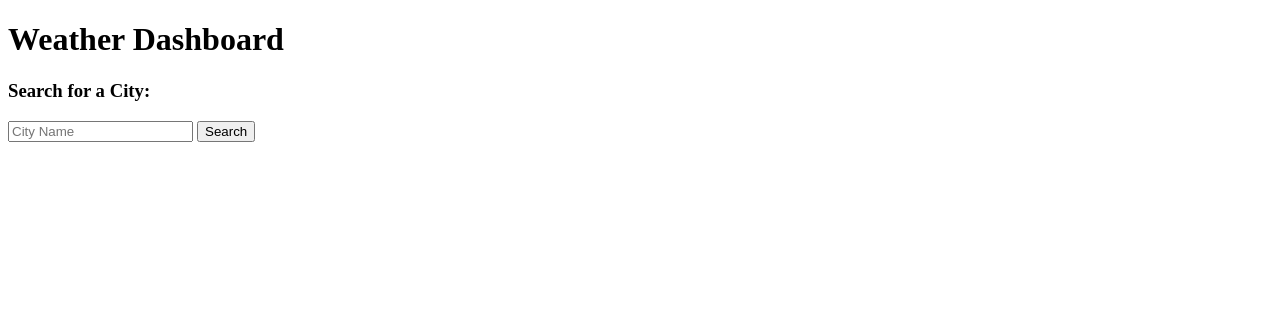
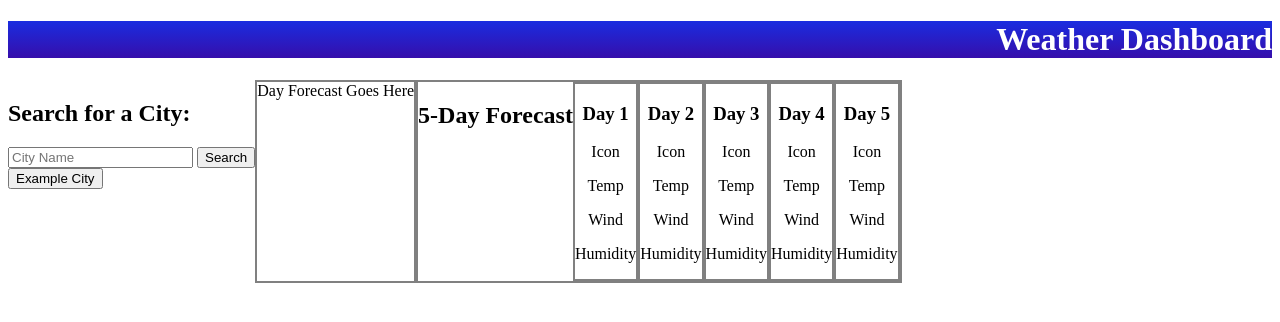
Before and after one commit to evan-pieper/week-6-challenge-weatherdashboard, a plain HTML site: page index.html in a window 1280 px wide. Drawn offline with nearby package versions, Linux system fonts and the light colour scheme.

Commit message:
added javascript integration with api. Js now dynamically generates city buttons that can be clicked to call the api

```diff
--- a/index.html
+++ b/index.html
@@ -3,6 +3,7 @@
 <head>
     <meta charset="UTF-8">
     <meta name="viewport" content="width=device-width, initial-scale=1.0">
+    <link rel="stylesheet" href="style.css">
     <title>Weather Dashboard</title>
 </head>
 <body>
@@ -10,18 +11,64 @@
         <h1>Weather Dashboard</h1>
     </header>
 
-    <div class = "city-holder">
-        <h3>Search for a City:</h3>
-        <input type="text" id="city-input" placeholder="City Name">
-        <button id="city-search">Search</button>
-    </div>
+    <main>
+        <div class = "city-holder">
+            <h2>Search for a City:</h3>
+            <input type="text" id="city-input" placeholder="City Name">
+            <button id="city-search">Search</button>
 
-    <div id = "day-forecast">
+            <div id = "search-history">
+                <button>Example City</button>
+            </div>
 
-    </div>
+        </div>
 
-    <div id = "week-forecast">
+        <div class = "weather-holder">
+            <div id = "day-forecast">
+                Day Forecast Goes Here
+            </div>
 
-    </div>
+            <div id = "week-forecast">
+                <h2 id = "FiveHeadline">5-Day Forecast</h2>
+                <div class = "day">
+                    <h3>Day 1</h3>
+                    <p>Icon</p>
+                    <p>Temp</p>
+                    <p>Wind</p>
+                    <p>Humidity</p>
+                </div>
+                <div class = "day">
+                    <h3>Day 2</h3>
+                    <p>Icon</p>
+                    <p>Temp</p>
+                    <p>Wind</p>
+                    <p>Humidity</p>
+                </div>
+                <div class = "day">
+                    <h3>Day 3</h3>
+                    <p>Icon</p>
+                    <p>Temp</p>
+                    <p>Wind</p>
+                    <p>Humidity</p>
+                </div>
+                <div class = "day">
+                    <h3>Day 4</h3>
+                    <p>Icon</p>
+                    <p>Temp</p>
+                    <p>Wind</p>
+                    <p>Humidity</p>
+                </div>
+                <div class = "day">
+                    <h3>Day 5</h3>
+                    <p>Icon</p>
+                    <p>Temp</p>
+                    <p>Wind</p>
+                    <p>Humidity</p>
+                </div>
+            </div>
+        </div>
+    </main>
+    <script src="https://code.jquery.com/jquery-3.4.1.min.js"></script>
+    <script src="script.js"></script>
 </body>
 </html>
--- a/script.js
+++ b/script.js
@@ -0,0 +1,58 @@
+API_KEY = "1f1a0b357b3859141a1f736da585facd";
+//api.openweathermap.org/data/2.5/forecast?lat={lat}&lon={lon}&appid={API_KEY}
+//api.openweathermap.org/data/2.5/forecast?q={city name}&appid={API key}
+
+if(localStorage.getItem("cities") === null) {
+    localStorage.setItem("cities", JSON.stringify([]));
+}
+
+$(function () {
+    $("#city-search").click(function () {
+        console.log("submitCity");
+        addCity();
+        return getWeather();
+    });
+});
+
+function addCity() {
+    console.log("addCity");
+    var localCities = JSON.parse(localStorage.getItem("cities"));
+    var city = $("#city-input").val();
+    if (city != '') {
+        localCities.push(city);
+        localStorage.setItem("cities", JSON.stringify(localCities));
+        addCityToHistory(city);
+    }
+    var searchHistory = $("#search-history");
+    var cityElement = new $("<button>");
+    cityElement.addClass("active-city");
+    cityElement.text(city);
+    cityElement.click(getWeather());
+    searchHistory.append(cityElement);
+}
+
+function getWeather() {
+    var activeCity = $(".active-city");
+    activeCity.removeClass("active-city"); // remove active class from previous city
+    console.log("getWeather");
+    var city = $("#city-input").val();
+
+    if (city != '') {
+        fetch('https://api.openweathermap.org/data/2.5/forecast?q=' + city + '&appid=' + API_KEY).then(function (response) {
+            if(response.ok) {
+                response.json().then(function (data) {
+                    console.log(data);
+                    return true;
+                });
+            }
+            else {
+                $("#error").html("<div class='alert alert-danger' id='errorCity'><a href='#' class='close' data-dismiss='alert' aria-label='close'>&times;</a>City Not Found</div>");
+                return false;
+            }
+        });
+    }
+    else {
+        $("#error").html("<div class='alert alert-danger' id='errorCity'><a href='#' class='close' data-dismiss='alert' aria-label='close'>&times;</a>Field cannot be empty</div>");
+        return false;
+    }
+}
--- a/style.css
+++ b/style.css
@@ -0,0 +1,36 @@
+header{
+    background: linear-gradient(#1A2DE0,#360EAB);
+    color: white;
+    text-align: end;
+}
+
+main{
+    display: flex;
+    flex-wrap: nowrap;
+}
+
+a{
+    background-color: grey;
+}
+
+.weather-holder{
+    display: flex;
+    flex-wrap: wrap;
+    justify-content: space-around;
+}
+
+#day-forecast{
+    text-align: center;
+    border: 2px solid grey;
+}
+
+#week-forecast{
+    text-align: center;
+    border: 2px solid grey;
+    display: flex;
+    flex-wrap: nowrap;
+}
+
+.day{
+    border: 2px solid grey;
+}
```
